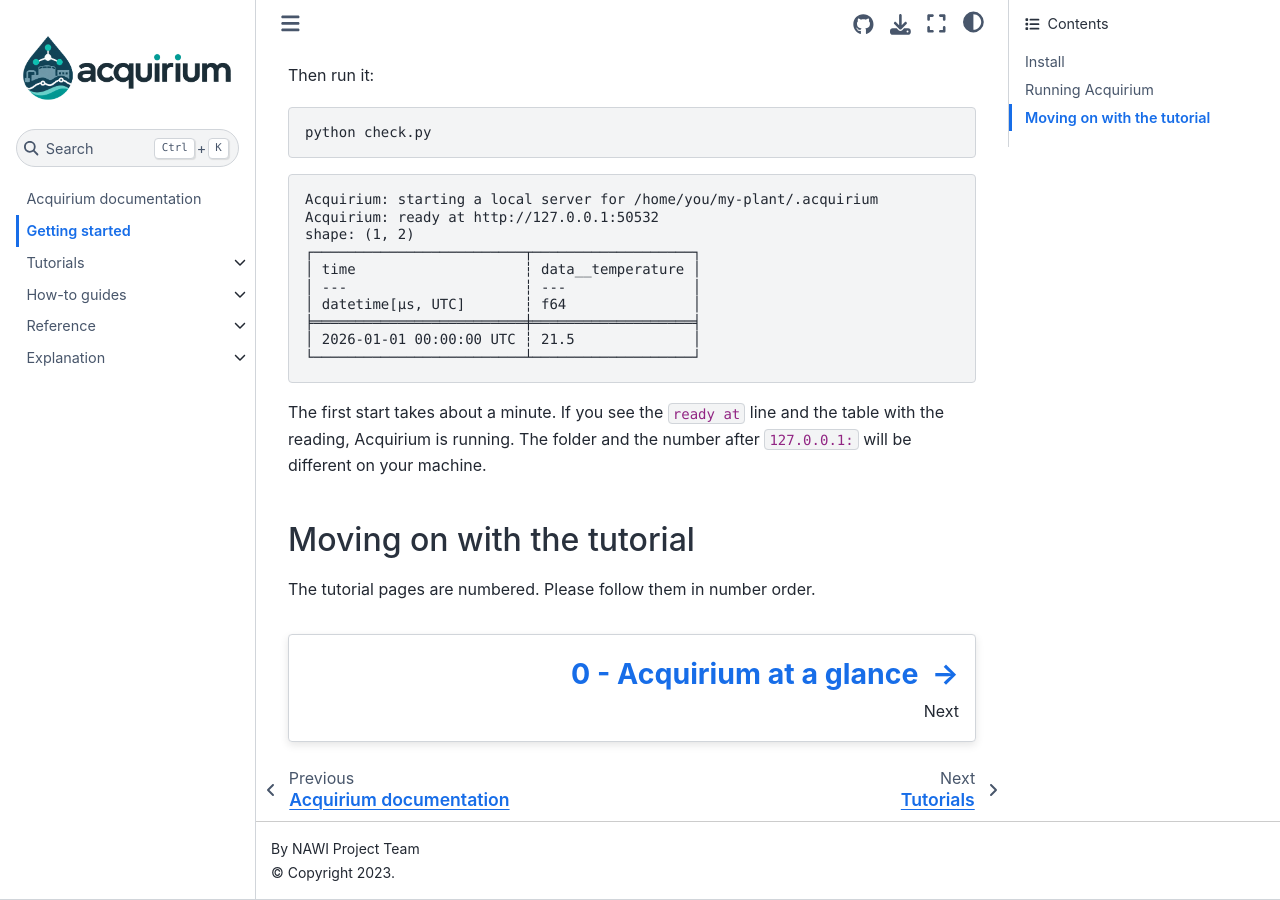
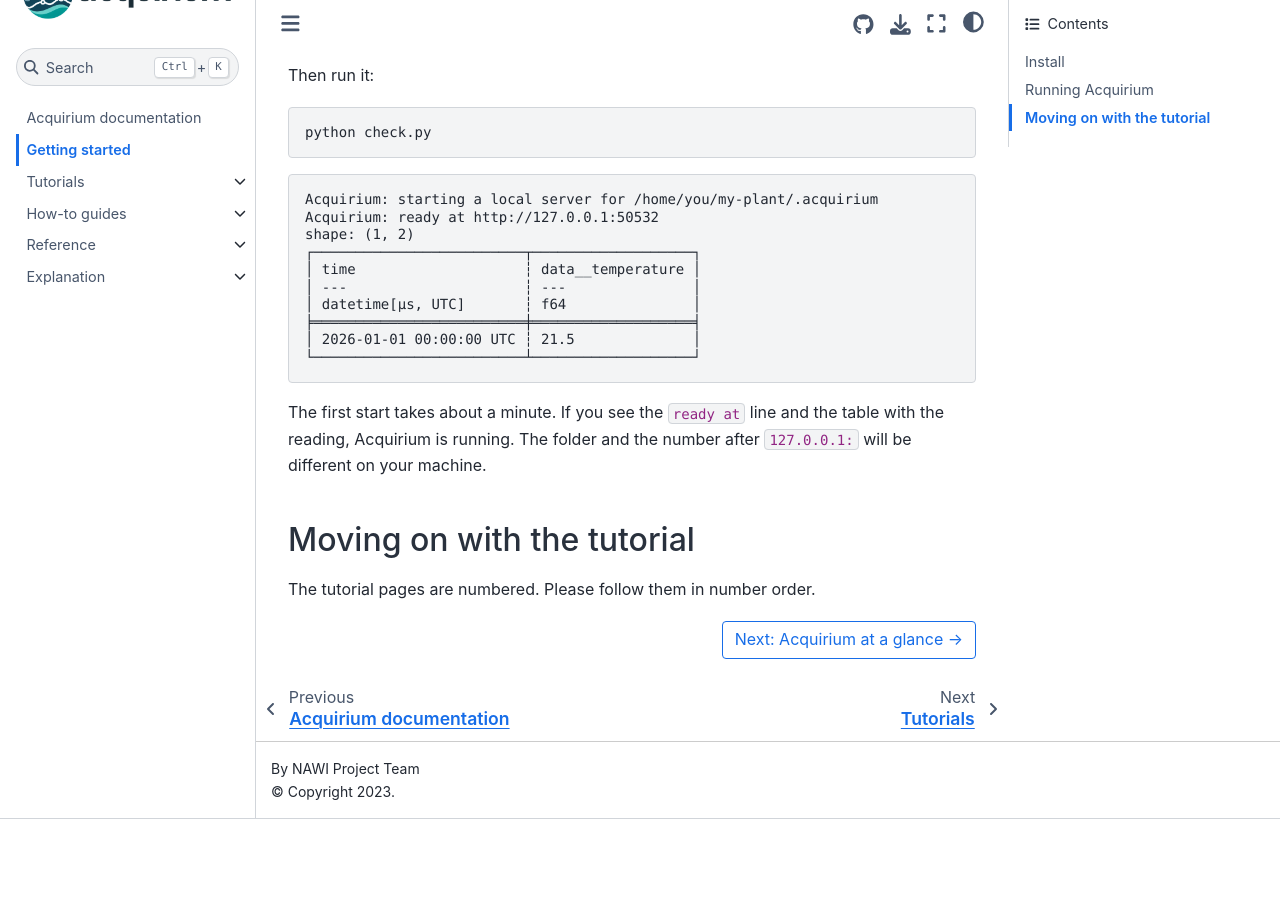
Before and after one commit to DataDrivenCPS/acquirium, a Jupyter Book: the page built from docs/getting-started.md, in a window 1280 px wide and 900 px high, scrolled down 894 px. Built offline with Jupyter Book 1.0.4 settings and Sphinx 7.4.7 and the Sphinx Book theme 1.1.4, drawn with Linux system fonts in a browser that asks for light colours; after the commit the page ends 1713 px from its top, so only the background shows below that; part of the change alters nothing that is shown.

Commit message:
minor button change

````diff
--- a/docs/getting-started.md
+++ b/docs/getting-started.md
@@ -93,11 +93,11 @@ The folder and the number after `127.0.0.1:` will be different on your machine.
 
 The tutorial pages are numbered. Please follow them in number order.
 
-:::{card} 0 - Acquirium at a glance &nbsp;→
-:link: tutorials/acquirium-at-a-glance
-:link-type: doc
-:class-card: next-page sd-shadow-md
-:class-title: sd-fs-3 sd-mb-0
+```{button-ref} tutorials/acquirium-at-a-glance
+:ref-type: doc
+:color: primary
+:outline:
+:align: right
 
-Next
-:::
+Next: Acquirium at a glance →
+```
````
